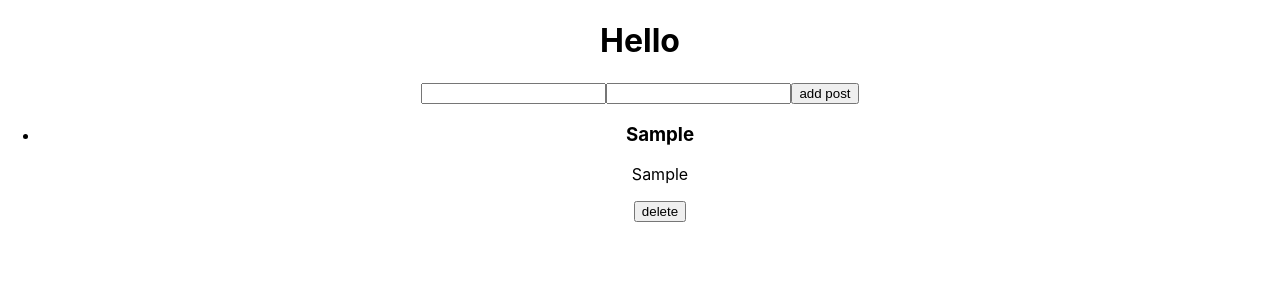
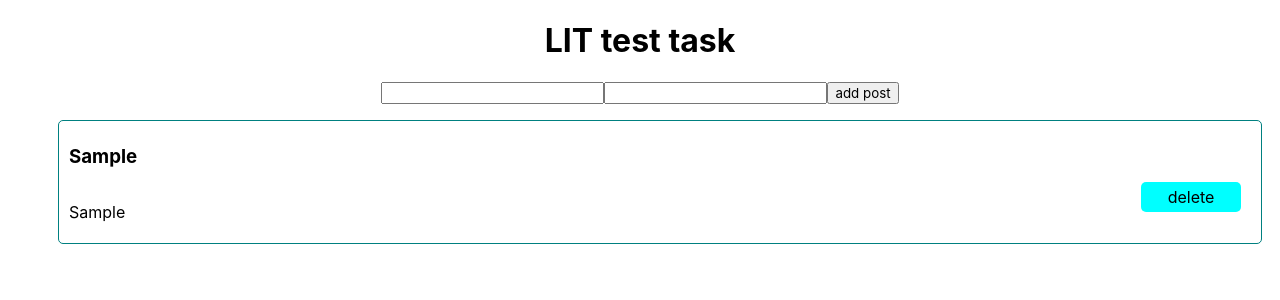
Before and after one commit to SpuriusGit/LIT, a React (Create React App) app: page / in a window 1280 px wide. Both pictures are taken after typing "Sample", "Sample" into the empty fields and a click on the button "add post". Shown: the top 300 px of the page. Built offline with nearby package versions, Linux system fonts and the light colour scheme; no server answers.

Commit message:
add gh-pages

```diff
--- a/package.json
+++ b/package.json
@@ -1,6 +1,7 @@
 {
   "name": "redux-app",
   "version": "0.1.0",
+  "homepage": "https://SpuriusGit.github.io/LIT",
   "private": true,
   "dependencies": {
     "@testing-library/jest-dom": "^5.16.5",
@@ -14,6 +15,8 @@
     "web-vitals": "^2.1.4"
   },
   "scripts": {
+    "predeploy": "npm run build",
+    "deploy": "gh-pages -d build",
     "start": "react-scripts start",
     "build": "react-scripts build",
     "test": "react-scripts test",
@@ -36,5 +39,8 @@
       "last 1 firefox version",
       "last 1 safari version"
     ]
+  },
+  "devDependencies": {
+    "gh-pages": "^4.0.0"
   }
 }
--- a/src/App.js
+++ b/src/App.js
@@ -13,7 +13,7 @@ function App() {
   }, [dispatch]);
 
   const fetchData = async () => {
-    await fetch("https://jsonplaceholder.typicode.com/posts?_limit=2")
+    await fetch("https://jsonplaceholder.typicode.com/posts?_limit=5")
       .then((response) => response.json())
       .then((result) => dispatch({type: 'GET_POSTS', payload: result}))
       .catch((error) => console.log(error));
@@ -36,7 +36,7 @@ function App() {
 
   return (
     <div className="App">
-      <h1>Hello</h1>
+      <h1>LIT test task</h1>
       <form>
         <input type={'text'} value={post.title} onChange={(event)=> setPost({...post, title: event.target.value})}/>
         <input type={'text'} value={post.body}  onChange={(event)=> setPost({...post, body: event.target.value})}/>
--- a/src/components/ListItem.js
+++ b/src/components/ListItem.js
@@ -1,4 +1,5 @@
 import React from 'react'
+import './list.css';
 
 const ListItem = ({id, title, body, onDelete}) => {
     const handleDelete = () => {
@@ -10,7 +11,7 @@ const ListItem = ({id, title, body, onDelete}) => {
     <li key={id} id={id} className='list-item'>
         <h3>{title}</h3>
         <p className='description'>{body}</p>
-        <button onClick={handleDelete}>delete</button>
+        <button className='delete-button' onClick={handleDelete}>delete</button>
     </li>
   )
 }
--- /dev/null
+++ b/src/components/list.css
@@ -0,0 +1,25 @@
+.list-item {
+    margin: 10px;
+    padding: 5px 10px;
+    border: 1px solid teal;
+    border-radius: 5px;
+    display: flex;
+    flex-direction: column;
+    text-align: left;
+    position: relative;
+}
+
+.delete-button {
+    width: 100px;
+    position: absolute;
+    top: 50%;
+    right: 20px;
+
+    background-color: aqua;
+    border: none;
+    border-radius: 5px;
+    height: 30px;
+
+    cursor: pointer;
+    font-size: 16px;
+}
--- a/src/index.css
+++ b/src/index.css
@@ -1,8 +1,7 @@
-body {
-  margin: 0;
+* {
   font-family: -apple-system, BlinkMacSystemFont, 'Segoe UI', 'Roboto', 'Oxygen',
-    'Ubuntu', 'Cantarell', 'Fira Sans', 'Droid Sans', 'Helvetica Neue',
-    sans-serif;
+  'Ubuntu', 'Cantarell', 'Fira Sans', 'Droid Sans', 'Helvetica Neue',
+  sans-serif;
   -webkit-font-smoothing: antialiased;
   -moz-osx-font-smoothing: grayscale;
 }
--- a/src/index.js
+++ b/src/index.js
@@ -3,27 +3,9 @@ import ReactDOM from 'react-dom/client';
 import './index.css';
 import App from './App';
 
-import {createStore} from 'redux';
 import {Provider} from 'react-redux';
+import store from './redux/store';
 
-const initialState = {
-  posts: []
-}
-
-const reducer = (state = initialState, action) => {
-  switch(action.type) {
-      case 'GET_POSTS':
-        return {...state, posts: action.payload }
-      case 'ADD_POST':
-        return {...state, posts: [ ...state.posts,action.payload] }
-      case 'DELETE_POST':
-        return {...state, posts: state.posts.filter((post) =>  post.id !== action.payload) }
-      default:
-        return state
-
-  }
-}
-const store = createStore(reducer);
 
 const root = ReactDOM.createRoot(document.getElementById('root'));
 root.render(
--- /dev/null
+++ b/src/redux/reducer.js
@@ -0,0 +1,19 @@
+const initialState = {
+    posts: []
+  }
+
+  const reducer = (state = initialState, action) => {
+    switch(action.type) {
+        case 'GET_POSTS':
+          return {...state, posts: action.payload }
+        case 'ADD_POST':
+          return {...state, posts: [ ...state.posts,action.payload] }
+        case 'DELETE_POST':
+          return {...state, posts: state.posts.filter((post) =>  post.id !== action.payload) }
+        default:
+          return state
+
+    }
+  }
+
+export default reducer;
--- /dev/null
+++ b/src/redux/store.js
@@ -0,0 +1,6 @@
+import {createStore} from 'redux';
+import reducer from './reducer';
+
+const store = createStore(reducer);
+
+export default store;
```
Also changed, not shown: 1 other file (tests, documents, lock files or other folders).
